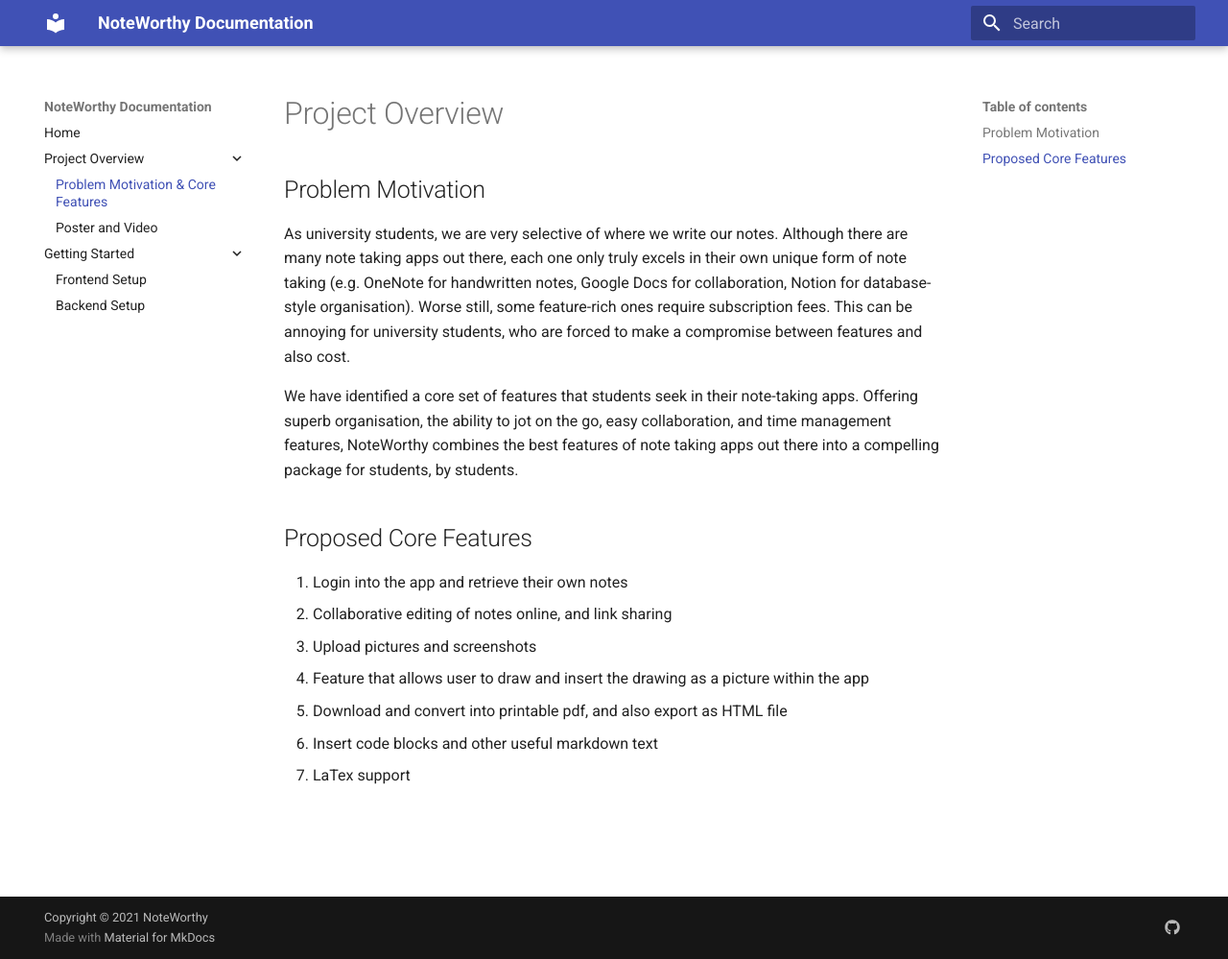
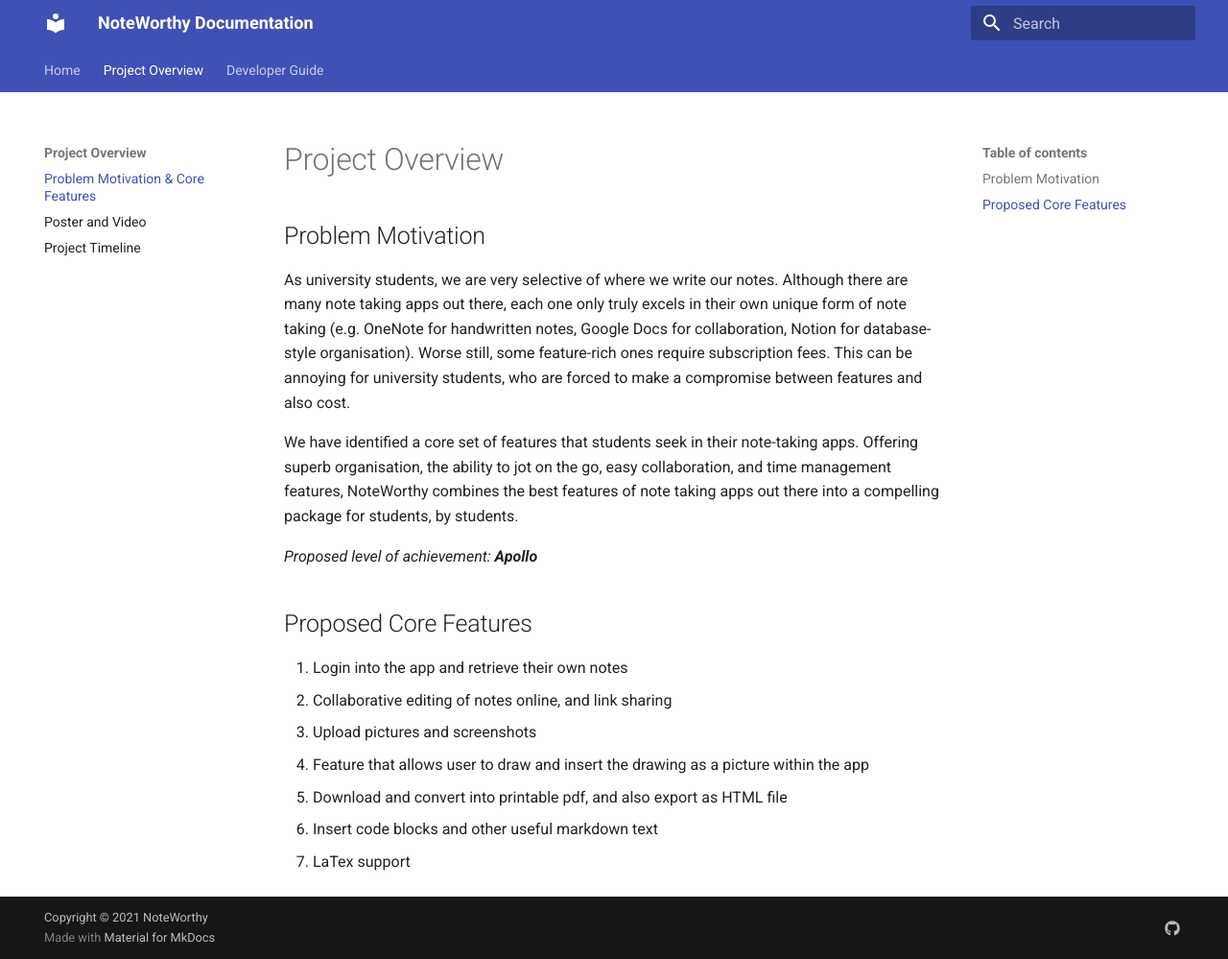
Before and after one commit to chownces/NoteWorthy-Documentation, an MkDocs documentation site: the page built from docs/project-overview/problemmotivation.md, in a window 1280 px wide and 999 px high. Shown: the whole window at 96% size. Built offline with MkDocs 1.6.1 and Material for MkDocs 9.7.7, drawn with Linux system fonts in a browser that asks for light colours.

Commit message:
Added project timeline and updated navbar

```diff
--- a/docs/project-overview/problemmotivation.md
+++ b/docs/project-overview/problemmotivation.md
@@ -10,6 +10,8 @@ We have identified a core set of features that students seek in their note-takin
 on the go, easy collaboration, and time management features, NoteWorthy combines the best features of note taking apps out there into a
 compelling package for students, by students.
 
+*Proposed level of achievement:* ***Apollo***
+
 ## Proposed Core Features
 1. Login into the app and retrieve their own notes
 1. Collaborative editing of notes online, and link sharing
--- a/mkdocs.yml
+++ b/mkdocs.yml
@@ -6,6 +6,7 @@ theme:
   features:
     - navigation.instant
     - navigation.top
+    - navigation.tabs
     - navigation.expand
 
 nav:
@@ -13,9 +14,11 @@ nav:
   - Project Overview:
     - Problem Motivation & Core Features: 'project-overview/problemmotivation.md'
     - Poster and Video: 'project-overview/postervideo.md'
-  - Getting Started:
-    - Frontend Setup: 'getting-started/frontendsetup.md'
-    - Backend Setup: 'getting-started/backendsetup.md'
+    - Project Timeline: 'project-overview/timeline.md'
+  - Developer Guide:
+    - Getting Started:
+      - Frontend Setup: 'getting-started/frontendsetup.md'
+      - Backend Setup: 'getting-started/backendsetup.md'
 
 plugins:
   - search
```
Also changed, not shown: docs/project-overview/timeline.md (added, +17 -0 lines).
